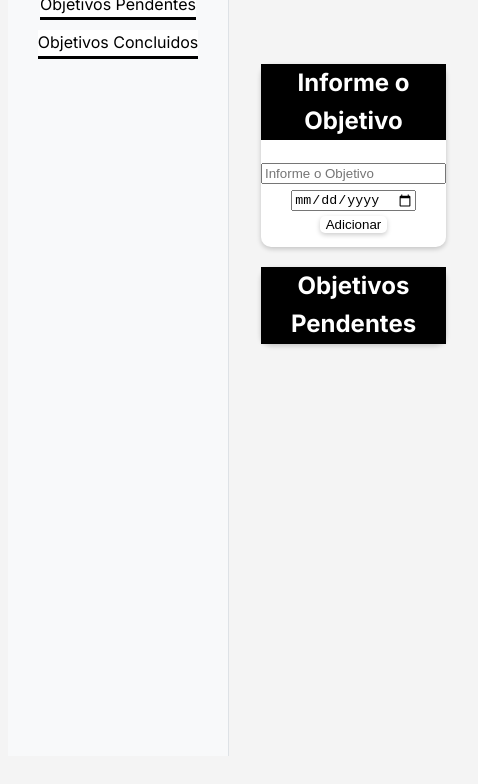
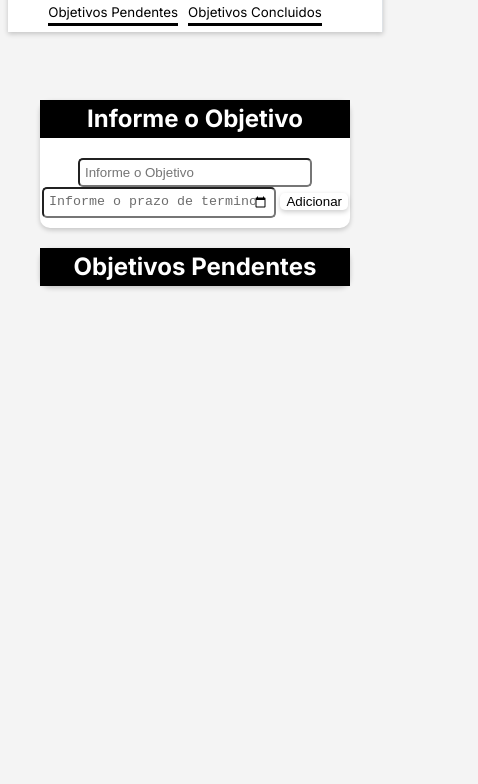
Before and after one commit to ramonmtomaz/lista-de-tarefas, a plain HTML site: page index.html in a window 390 px wide. Shown: the part 69-853 px from the top of the page, 478 px wide, since content can reach past the window. Drawn offline with Linux system fonts and the light colour scheme.

Commit message:
Update style.css

```diff
--- a/style.css
+++ b/style.css
@@ -24,12 +24,13 @@ body {
 
 .navbar ul {
   width: 220px;
-  background-color: #f8f9fa;
+  background-color: #fff;
   border-right: 1px solid #dee2e6;
   flex-shrink: 0;
   padding: 0;
   height: 100%;
   margin-top: 0;
+  box-shadow: 0px 2px 5px rgba(0, 0, 0, 0.2);
 }
 
 .listaNavbar {
@@ -45,8 +46,8 @@ body {
   color: #000;
   text-decoration: none;
   transition: transform 0.3s ease;
-  background-color: white;
   border-bottom: solid;
+  margin-top: 10px;
 }
 
 a:hover {
@@ -103,9 +104,10 @@ h2 {
 li {
   display: flex;
   align-items: center;
-  justify-content: center;
+  justify-content: flex-start;
   margin-top: -20px;
   gap: 10px;
+  padding-right: 20px;
 }
 
 li > p {
@@ -118,11 +120,82 @@ li > p {
 
 .concluido,
 .remover {
-  font-size: 16px;
+  font-size: 20px;
   transition: transform 0.3s ease;
+  background-color: white;
+  border: none;
 }
 
 .concluido:hover,
 .remover:hover {
   transform: scale(1.2);
 }
+
+input[type="date"] {
+  position: relative; /* Essencial para o posicionamento do placeholder */
+  cursor: pointer;
+  width: 220px;
+  border-radius: 5px;
+  padding: 5px;
+}
+
+input[type="date"]:invalid {
+  color: transparent;
+}
+
+input[type="date"]:invalid::before {
+  position: absolute;
+  content: attr(data-placeholder);
+  color: #6d6d6d;
+}
+
+input[type="text"] {
+  border-radius: 5px;
+  padding: 5px;
+  width: 220px;
+}
+
+@media screen and (max-width: 480px) {
+  .paginatoda {
+    display: block;
+  }
+
+  .navbar ul {
+    width: 100%;
+    height: 40px;
+    background-color: #fff;
+    flex-shrink: 0;
+    padding: 0;
+    margin-top: 0;
+    box-shadow: 0px 2px 5px rgba(0, 0, 0, 0.2);
+  }
+
+  .listaNavbar {
+    display: flex;
+    flex-direction: row;
+    list-style: none;
+    align-items: center;
+    justify-content: center;
+  }
+
+  .listaNavbar a {
+    display: block;
+    width: auto;
+    text-align: center;
+    font-size: smaller;
+    color: #000;
+    text-decoration: none;
+    transition: transform 0.3s ease;
+    border-bottom: solid;
+    margin-top: 10px;
+  }
+
+  a:hover {
+    transform: scale(1.1);
+  }
+
+  .tarefasPendentes {
+    display: block;
+    gap: 15px;
+  }
+}
```
